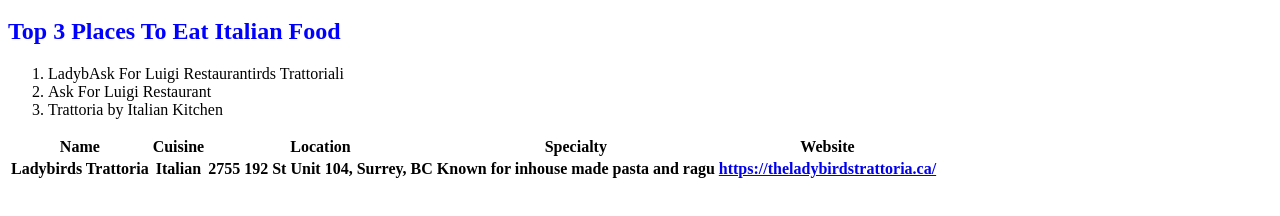
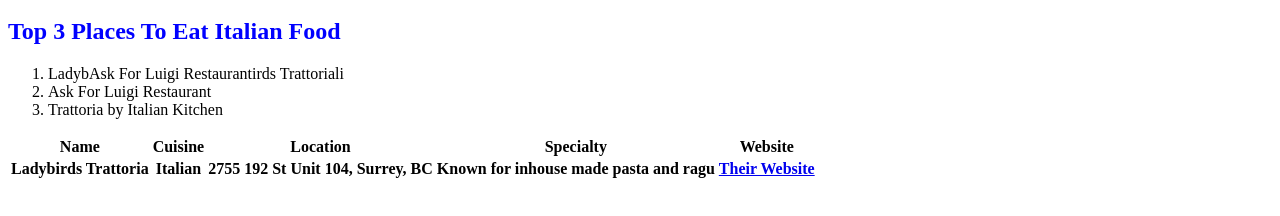
Before and after one commit to kdolby-cloud/kdolby-cloud.github.io, a plain HTML site: page index.html in a window 1280 px wide. Shown: the part 336-552 px from the top of the page. Drawn offline with Linux system fonts and the light colour scheme.

Commit message:
Update index.html

```diff
--- a/index.html
+++ b/index.html
@@ -27,7 +27,7 @@
 <th>Italian</th>
 <th>2755 192 St Unit 104, Surrey, BC</th>
 <th>Known for inhouse made pasta and ragu</th>
-<th><a href="url">https://theladybirdstrattoria.ca/</a></th>
+<th><a href="https://theladybirdstrattoria.ca/">Their Website</a></th>
 <img src="https://lh3.googleusercontent.com/gps-cs-s/ANWiy9QNRaCtwNcSRKPVU0qWXj2vJ_Uwyur_EH1KHb8mCgOvC-X9UAhQzJJGBrf3hRTJIG21vFaIkXFs8CqaLTlZVKfavGRvaAX8cKWnZwN-rzyTV9K9OUcf-urMWp9_-PdZwgKnIhc=s1360-w1360-h1020-rw" alt="alternatetext"width=250px>
 
 
```
